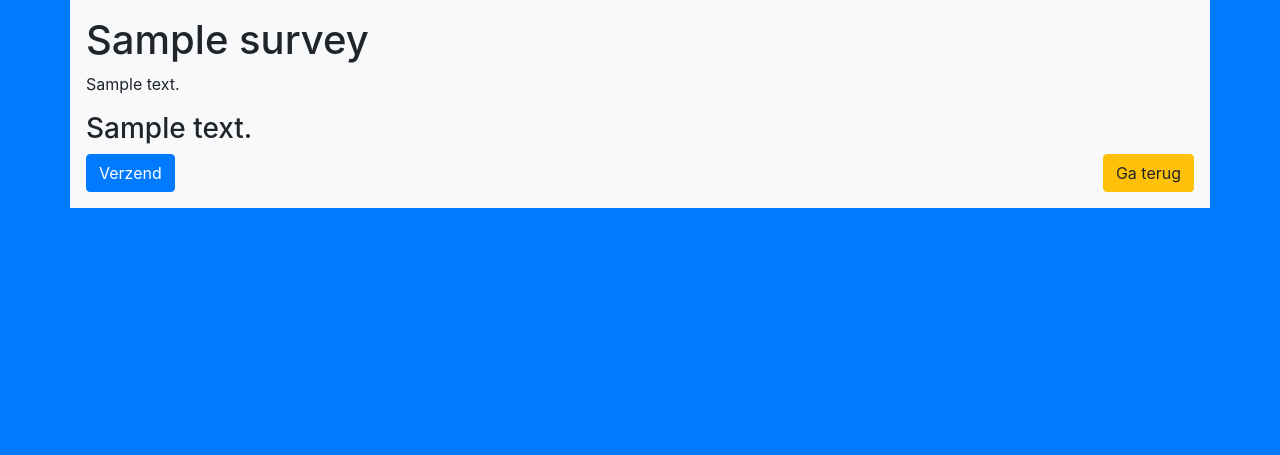
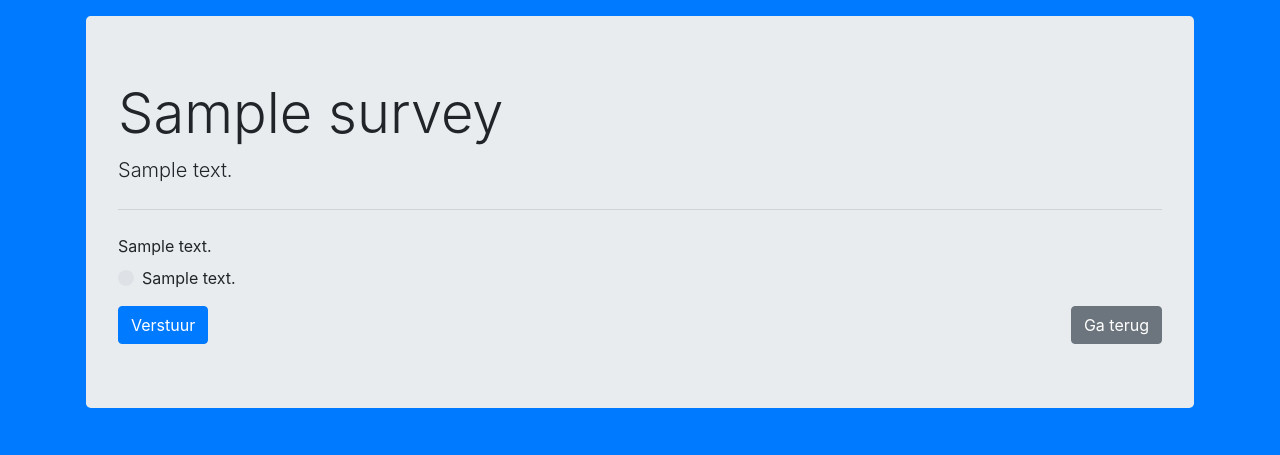
Before and after one commit to jorikslotman/CattleCam_web, a Django app: page /survey/assess/1 in a window 1280 px wide. Shown: the top 455 px of the page. Run offline with Django 3.2, Linux system fonts and the light colour scheme; tables that the repository leaves empty hold one stand-in row (values such as "Sample post"); some libraries are stand-ins or nearby versions.

Commit message:
(almost) finished survey system

```diff
--- /dev/null
+++ b/cattleweb_root/cattleweb/apps/survey/forms.py
@@ -0,0 +1,41 @@
+from django import forms
+from crispy_forms.helper import FormHelper
+from crispy_forms.layout import Submit
+
+
+class SurveyForm(forms.Form):
+    def __init__(self,survey,*args,**kwargs):
+        self.title = survey.public_title
+        self.desc = survey.public_description
+        super(SurveyForm, self).__init__(*args, **kwargs)
+        self.helper = FormHelper(self)
+        self.helper.form_tag = False
+
+
+        for question in survey.questions:
+            choices_checkbox = ()
+            choices_radio = ()
+            add_text_field = False
+            for answer in question.answers:
+                if answer.answer_type == 'checkbox':
+                    choices_checkbox = (*choices_checkbox,(str(answer.id),answer.public_description))
+                    if answer.private_description == 'input':
+                        add_text_field = True
+                if answer.answer_type == 'radio':
+                    choices_radio = (*choices_radio,(str(answer.id),answer.public_description))
+                    if answer.private_description == 'input':
+                        add_text_field = True
+
+                if answer.answer_type == 'input':
+                    self.fields[str(question.id)+'_input'] = forms.CharField(label=question.question_text,empty_value=answer.public_description,strip=True,required=False)
+                if answer.answer_type == 'textarea':
+                    self.fields[str(question.id)+'_input'] = forms.CharField(label=question.question_text,widget=forms.Textarea,strip=True,required=False)
+
+            if len(choices_checkbox)>0:
+                self.fields[str(question.id)+'_checkbox'] = forms.MultipleChoiceField(label=question.question_text,choices=choices_checkbox,widget=forms.CheckboxSelectMultiple,required=False)
+                self.fields[str(question.id)+'_checkbox'].widget.attrs.update({'class' : 'form-check'})
+            if len(choices_radio)>0:
+                self.fields[str(question.id)+'_radio'] = forms.ChoiceField(label=question.question_text,choices=choices_radio,widget=forms.RadioSelect,required=False)
+                self.fields[str(question.id)+'_radio'].widget.attrs.update({'class' : 'form-check'})
+            if add_text_field:
+                self.fields[str(question.id)+'_input'] = forms.CharField(label='',strip=True,required=False)
--- a/cattleweb_root/cattleweb/apps/survey/models.py
+++ b/cattleweb_root/cattleweb/apps/survey/models.py
@@ -5,13 +5,14 @@ class Survey(models.Model):
     id = models.AutoField(primary_key=True)
     public_title = models.CharField(max_length=200,default='Vragenlijst')
     public_description = models.TextField(null=True,default='Met deze vragenlijst willen we graag ... ')
+    order_num = models.IntegerField(null=True,default=1)
     private_title = models.CharField(max_length=200,default='marktonderzoek')
     private_description = models.TextField(null=True,default='Is CattleCam de kip met gouden eieren?')
     pub_date = models.DateTimeField('date published')
 
     @property
     def questions(self):
-        return self.question_set.all()
+        return self.question_set.order_by('order_num').all()
 
     def __str__(self):
         return self.private_title
@@ -20,19 +21,27 @@ class Question(models.Model):
     survey = models.ForeignKey(Survey,on_delete=models.CASCADE)
     question_text = models.TextField()
     private_description = models.TextField(null=True)
-    pub_date = models.DateTimeField('date published')
+    order_num = models.IntegerField(default=1)
+
     @property
     def answers(self):
-        return self.answer_set.all()
+        return self.answer_set.order_by('order_num').all()
 
     def __str__(self):
         return self.question_text
 
 class Answer(models.Model):
+    ANSWER_TYPES = [
+        ('radio','Radio button'),
+        ('checkbox','Checkbox'),
+        ('input','Input'),
+        ('textarea','Text field'),
+    ]
     question = models.ForeignKey(Question, on_delete=models.CASCADE)
-    answer_type = models.CharField(max_length=200,default='checkbox')  # radio, checkbox, input, text_field
+    answer_type = models.CharField(max_length=200,choices=ANSWER_TYPES,default='checkbox')
     public_description = models.CharField(max_length=200,)
-    private_description = models.CharField(max_length=200,null=True)
+    private_description = models.CharField(null=True,max_length=200)
+    order_num = models.IntegerField(default=1)
 
     def __str__(self):
         return self.private_description
@@ -41,3 +50,4 @@ class Response(models.Model):
     answer = models.ForeignKey(Answer, on_delete=models.CASCADE)
     answer_text = models.CharField(max_length=200)
     response_time = models.DateTimeField(auto_now_add=True)
+    submitted = models.BooleanField(default=False)
--- a/cattleweb_root/cattleweb/apps/survey/templates/survey/assess.html
+++ b/cattleweb_root/cattleweb/apps/survey/templates/survey/assess.html
@@ -1,59 +1,24 @@
 {% extends "cattleweb/layout/singlecolumn-full.html" %}
 {% load static %}
+{% load crispy_forms_tags %}
 
 {% block title %} Vragen {% endblock %}
 
 {% block content %}
 
 
-    <h1> {{survey.public_title}} </h1>
-    <p> {{survey.public_description}}</p>
-
-    <form action="{% url 'survey:process' %}" method="POST">
-    {% csrf_token %}
-    {% for question in survey.questions %}
-    <div class="bg-light">
-        <h3>{{question.question_text}}</h3>
-
-
-        {% for answer in question.answers %}
-
-           {% if answer.answer_type == 'checkbox' or answer.answer_type == 'radio' %}
-            <div class="form-check">
-              <input class="form-check-input" type="{{answer.answer_type}}" value="{{answer.id}}" id="flexCheckDefault">
-              <label class="form-check-label" for="flexCheckDefault">
-                  {% if answer.public_description == 'input' %}
-                  <input class="form-control" type="text" placeholder="Anders...">
-                  {% else %}
-                    {{answer.public_description}}
-                  {% endif %}
-              </label>
-            </div>
-            {% endif %}
-
-           {% if answer.answer_type == 'input' %}
-              <div class="form-group">
-                <label for="formGroupExampleInput">{{answer.public_description}}</label>
-                <input type="text" class="form-control" id="formGroupExampleInput" placeholder="Antwoord">
-              </div>
-            {% endif %}
-
-           {% if answer.answer_type == 'text_field' %}
-              <div class="form-group">
-                <label for="exampleFormControlTextarea1">{{answer.public_description}}</label>
-                <textarea class="form-control" id="exampleFormControlTextarea1" rows="3"></textarea>
-              </div>
-            {% endif %}
-
-        {% endfor %}
-
-    </div>
-    {% endfor %}
-    <div class="row">
-        <div class="col"><button type="submit" class="btn btn-primary">Verzend</button></div>
-        <div class="col text-right"><a class="btn btn-warning" href="{% url 'survey:index' %}" role="button">Ga terug</a></div>
-    </div>
+<div class="jumbotron">
+    <h1 class="display-4">{{form.title}}</h1>
+    <p class="lead">{{form.desc}}</p>
+    <hr class="my-4">
+    <form action="{% url 'survey:process' survey.id %} " method="post">
+        {% crispy form form.helper %}
+        <div class="row justify-content-between">
+            <div class="col"><input type="submit" name="submit" value="Verstuur" class="btn btn-primary" id="submit-id-submit" /></div>
+            <div class="col text-right"><a class="btn btn-secondary" href="{% url 'survey:index' %}" role="button">Ga terug</a></div>
+        </div>
     </form>
+</div>
 
 
 
--- a/cattleweb_root/cattleweb/apps/survey/urls.py
+++ b/cattleweb_root/cattleweb/apps/survey/urls.py
@@ -5,5 +5,6 @@ from . import views
 urlpatterns = [
     path('', views.index,name='index'),
     path('assess/<survey_id>', views.assess,name='assess'),
-    path('process', views.process_survey, name='process'),
+    path('assess/<survey_id>', views.assess, name='process'),
+    path('thanks', views.thanks, name='thanks'),
 ]
--- a/cattleweb_root/cattleweb/apps/survey/views.py
+++ b/cattleweb_root/cattleweb/apps/survey/views.py
@@ -1,10 +1,10 @@
 from django.shortcuts import render
-from django.http import HttpResponse
+from django.http import HttpResponse,HttpResponseRedirect
 from django.contrib import messages
 from django.shortcuts import redirect
 
 from .models import Survey
-# Create your views here.
+from .forms import SurveyForm
 
 
 def index(request):
@@ -17,10 +17,22 @@ def assess(request,survey_id):
         messages.warning(request, 'Vragenlijst niet gevonden.')
         return redirect('survey:index')
 
-    context = {'survey' : survey}
+    if request.method == 'POST':
+        form = SurveyForm(survey,request.POST)
+        # check whether it's valid:
+        if form.is_valid():
+
+            return redirect('survey:thanks')
+
+
+    form = SurveyForm(survey)
+    context = {
+        'survey' : survey,
+        'form' : form,
+               }
 
     return render(request, 'survey/assess.html',context=context)
 
-def process_survey(request):
-    messages.warning(request, 'Functie niet beschikbaar.')
+def thanks(request):
+    messages.success(request, 'Bedankt voor het invullen!')
     return redirect('survey:index')
--- a/cattleweb_root/cattleweb/settings/base.py
+++ b/cattleweb_root/cattleweb/settings/base.py
@@ -29,6 +29,7 @@ SECRET_KEY = '%3p5e103wby!yyao5zd2^%)gavi_ekw9a*cvf@84elifhqsnu='
 INSTALLED_APPS = [
     'pageviewer.apps.PageviewerConfig',
     'survey.apps.SurveyConfig',
+    'crispy_forms',
     'django.contrib.admin',
     'django.contrib.auth',
     'django.contrib.contenttypes',
@@ -36,6 +37,8 @@ INSTALLED_APPS = [
     'django.contrib.messages',
     'django.contrib.staticfiles',
 ]
+
+CRISPY_TEMPLATE_PACK = 'bootstrap4'
 
 MIDDLEWARE = [
     'django.middleware.security.SecurityMiddleware',
--- a/cattleweb_root/cattleweb/templates/cattleweb/layout/singlecolumn-full.html
+++ b/cattleweb_root/cattleweb/templates/cattleweb/layout/singlecolumn-full.html
@@ -7,7 +7,7 @@
 </head>
 <body class="bg-primary">
 
-    <div class="container bg-light p-3">
+    <div class="container p-3">
         {% include "cattleweb/components/messages.html" %}
         {% block content %}
         {% endblock %}
```
Also changed, not shown: cattleweb_root/cattleweb/apps/survey/migrations/0001_initial.py (deleted), cattleweb_root/cattleweb/apps/survey/migrations/0002_question_question_type.py (deleted), cattleweb_root/cattleweb/apps/survey/migrations/0003_remove_question_question_type.py (deleted).
